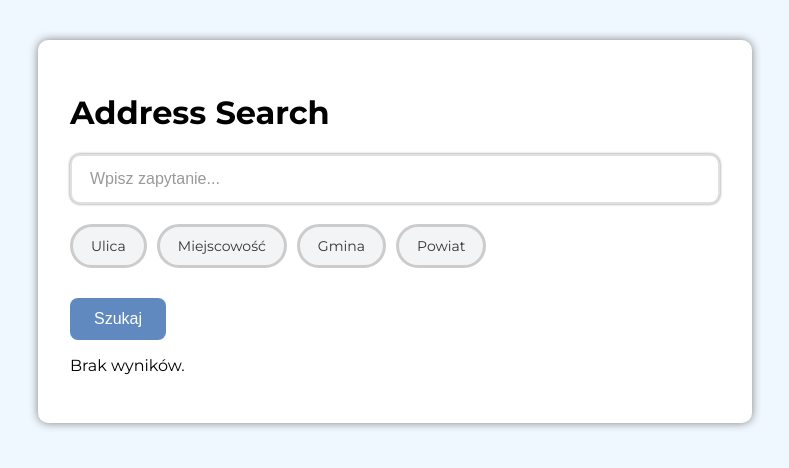
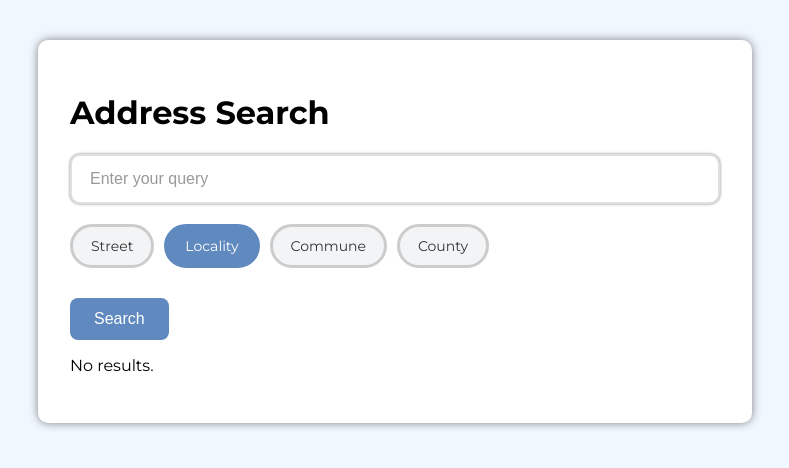
Before and after one commit to Weisjan/Address-browser, a React (Vite) app in the folder address-search-app/: page / in a window 1280 px wide. Shown: the top 468 px of the page, without its empty margins (245-1034 px from the left). Built offline with nearby package versions, Linux system fonts and the light colour scheme.

Commit message:
Added pagination
and changed names

```diff
--- a/address-search-app/src/App.jsx
+++ b/address-search-app/src/App.jsx
@@ -6,12 +6,15 @@ export default function App() {
   const [searchResults, setSearchResults] = useState({ results: [], type: "" });
   const [isLoading, setIsLoading] = useState(false);
   const [error, setError] = useState(null);
+  const [currentPage, setCurrentPage] = useState(1);
+  const resultsPerPage = 5;
 
   const handleSearch = async (query, searchType) => {
     if (query.length < 2) return;
 
     setIsLoading(true);
     setError(null);
+    setCurrentPage(1);
 
     try {
       const endpointMap = {
@@ -42,17 +45,32 @@ export default function App() {
     }
   };
 
+  const indexOfLastResult = currentPage * resultsPerPage;
+  const indexOfFirstResult = indexOfLastResult - resultsPerPage;
+  const currentResults = searchResults.results.slice(
+    indexOfFirstResult,
+    indexOfLastResult
+  );
+  const totalPages = Math.ceil(searchResults.results.length / resultsPerPage);
+
+  const handlePageChange = (pageNumber) => {
+    setCurrentPage(pageNumber);
+  };
+
   return (
     <div className="container">
       <h1>Address Search</h1>
       <SearchBar onSearch={handleSearch} />
-
-      {isLoading && <div className="loading">Loading results...</div>}
-      {error && <div className="error">Error: {error}</div>}
+      {isLoading && <div className="result">Loading results...</div>}
+      {error && <div className="result">Error: {error}</div>}
       {!isLoading && !error && (
         <ResultsList
-          results={searchResults.results}
+          results={currentResults}
           type={searchResults.type}
+          currentPage={currentPage}
+          totalPages={totalPages}
+          totalResults={searchResults.results.length}
+          onPageChange={handlePageChange}
         />
       )}
     </div>
--- a/address-search-app/src/components/ResultsList.jsx
+++ b/address-search-app/src/components/ResultsList.jsx
@@ -1,47 +1,97 @@
-export default function ResultsList({ results, type }) {
+export default function ResultsList({
+  results,
+  type,
+  currentPage,
+  totalPages,
+  totalResults,
+  onPageChange,
+}) {
   if (!results || results.length === 0) {
-    return <p>Brak wyników.</p>;
+    return <p>No results.</p>;
   }
 
+  const pageNumbers = [];
+  for (let i = 1; i <= totalPages; i++) {
+    pageNumbers.push(i);
+  }
+
+  const startResult = (currentPage - 1) * 5 + 1;
+  const endResult = Math.min(currentPage * 5, totalResults);
+
   return (
-    <div id="results">
-      <h3>Wyniki: {type}</h3>
+    <div className="results">
+      <h3>Results: {type}</h3>
+
+      <div className="results-info">
+        Shown {startResult}-{endResult} from {totalResults} results
+      </div>
+
       <ul>
         {results.map((item, idx) => (
           <li key={idx} className="result-item">
-            {type === "powiat" && (
+            {type === "county" && (
               <>
-                <strong>Powiat:</strong> {item.powiat} <br />
-                <strong>Województwo:</strong> {item.wojewodztwo}
+                <strong>County:</strong> {item.county} <br />
+                <strong>Voivodeship:</strong> {item.voivodeship}
               </>
             )}
-            {type === "gmina" && (
+            {type === "commune" && (
               <>
-                <strong>Gmina:</strong> {item.gmina} <br />
-                <strong>Powiat:</strong> {item.powiat} <br />
-                <strong>Województwo:</strong> {item.wojewodztwo}
+                <strong>Commune:</strong> {item.commune} <br />
+                <strong>County:</strong> {item.county} <br />
+                <strong>Voivodeship:</strong> {item.voivodeship}
               </>
             )}
-            {type === "miejscowość" && (
+            {type === "locality" && (
               <>
-                <strong>Miejscowość:</strong> {item.miejscowość} <br />
-                <strong>Gmina:</strong> {item.gmina} <br />
-                <strong>Powiat:</strong> {item.powiat} <br />
-                <strong>Województwo:</strong> {item.wojewodztwo}
+                <strong>Locality:</strong> {item.locality} <br />
+                <strong>Commune:</strong> {item.commune} <br />
+                <strong>County:</strong> {item.county} <br />
+                <strong>Voivodeship:</strong> {item.voivodeship}
               </>
             )}
-            {type === "ulica" && (
+            {type === "street" && (
               <>
-                <strong>Ulica:</strong> {item.ulica} <br />
-                <strong>Miejscowość:</strong> {item.miejscowość} <br />
-                <strong>Gmina:</strong> {item.gmina} <br />
-                <strong>Powiat:</strong> {item.powiat} <br />
-                <strong>Województwo:</strong> {item.wojewodztwo}
+                <strong>Street:</strong> {item.street} <br />
+                <strong>Locality:</strong> {item.locality} <br />
+                <strong>Commune:</strong> {item.commune} <br />
+                <strong>County:</strong> {item.county} <br />
+                <strong>Voivodeship:</strong> {item.voivodeship}
               </>
             )}
           </li>
         ))}
       </ul>
+
+      {totalPages > 1 && (
+        <div className="pagination">
+          <button
+            onClick={() => onPageChange(currentPage - 1)}
+            disabled={currentPage === 1}
+            className="page-btn"
+          >
+            &laquo; Previous
+          </button>
+
+          {pageNumbers.map((number) => (
+            <button
+              key={number}
+              onClick={() => onPageChange(number)}
+              className={`page-btn ${currentPage === number ? "active" : ""}`}
+            >
+              {number}
+            </button>
+          ))}
+
+          <button
+            onClick={() => onPageChange(currentPage + 1)}
+            disabled={currentPage === totalPages}
+            className="page-btn"
+          >
+            Next &raquo;
+          </button>
+        </div>
+      )}
     </div>
   );
 }
--- a/address-search-app/src/components/SearchBar.jsx
+++ b/address-search-app/src/components/SearchBar.jsx
@@ -2,7 +2,7 @@ import { useState } from "react";
 
 export default function SearchBar({ onSearch }) {
   const [query, setQuery] = useState("");
-  const [type, setType] = useState("miejscowosc");
+  const [type, setType] = useState("locality");
 
   const handleSubmit = (e) => {
     e.preventDefault();
@@ -14,13 +14,13 @@ export default function SearchBar({ onSearch }) {
       <input
         className="search-input"
         type="text"
-        placeholder="Wpisz zapytanie..."
+        placeholder="Enter your query"
         value={query}
         onChange={(e) => setQuery(e.target.value)}
       />
 
       <div className="radio-group">
-        {["ulica", "miejscowość", "gmina", "powiat"].map((value) => (
+        {["street", "locality", "commune", "county"].map((value) => (
           <label
             key={value}
             className={`radio-option ${type === value ? "active" : ""}`}
@@ -36,7 +36,7 @@ export default function SearchBar({ onSearch }) {
         ))}
       </div>
 
-      <button type="submit">Szukaj</button>
+      <button type="submit">Search</button>
     </form>
   );
 }
--- a/address-search-app/src/style.css
+++ b/address-search-app/src/style.css
@@ -88,7 +88,7 @@ button:hover {
   cursor: pointer;
 }
 
-#results {
+.results {
   margin-top: 30px;
 }
 
@@ -110,3 +110,42 @@ ul {
   padding: 0;
   margin-top: "16px";
 }
+
+.pagination {
+  display: flex;
+  justify-content: center;
+  margin-top: 20px;
+  gap: 5px;
+}
+
+.page-btn {
+  padding: 8px 12px;
+  background-color: #f0f0f0;
+  border: 1px solid #ddd;
+  border-radius: 4px;
+  cursor: pointer;
+  transition: background-color 0.2s;
+}
+
+.page-btn:hover {
+  background-color: #e0e0e0;
+}
+
+.page-btn.active {
+  background-color: #608abf;
+  color: white;
+  border-color: #608abf;
+}
+
+.page-btn:disabled {
+  background-color: #f8f8f8;
+  color: #ccc;
+  cursor: not-allowed;
+}
+
+.results-info {
+  text-align: center;
+  color: #666;
+  margin-bottom: 15px;
+  font-size: 0.9rem;
+}
```
Also changed, not shown: 1 other file (tests, documents, lock files or other folders).
